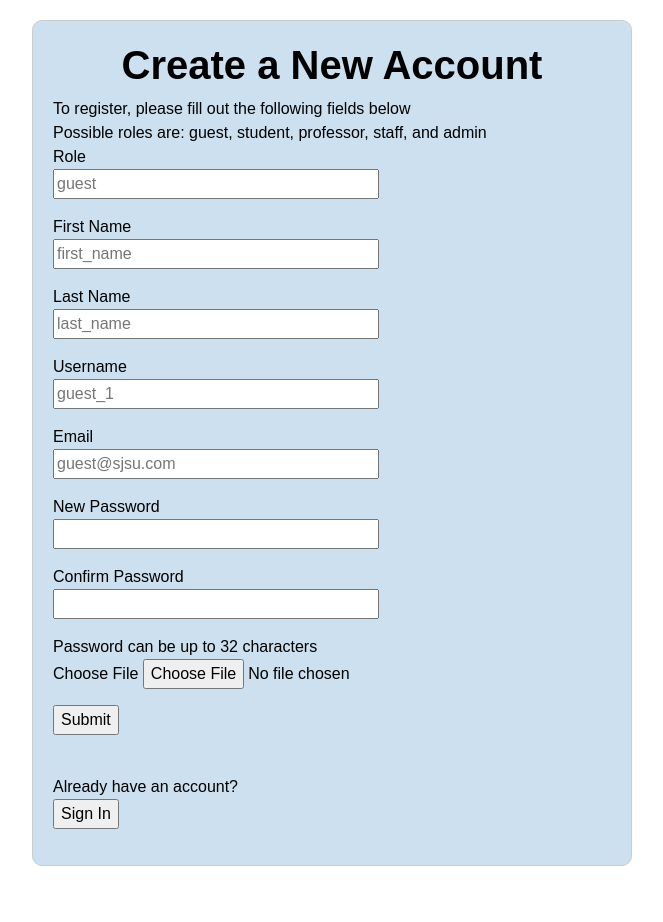
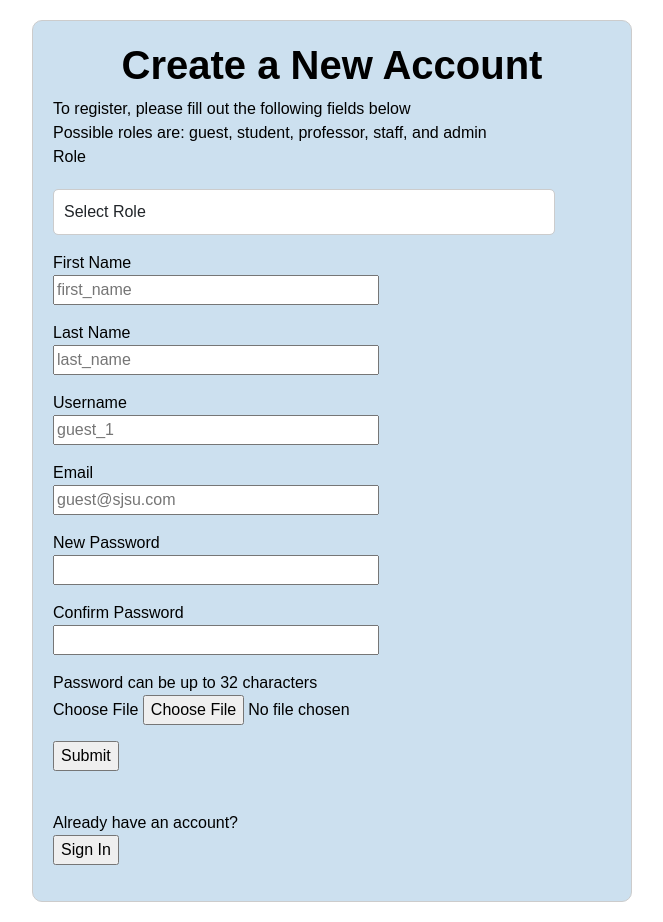
Before and after one commit to YueYingLee/VeriFace, a Flask app: page /register in a window 1280 px wide. Shown: the whole page, without its empty margins (308-971 px from the left). Before the commit the page ends 866 px from the top, so only its background shows below. Run offline with Flask 3, Linux system fonts and the light colour scheme; data comes from the database, SQL or seed files in the repository; both versions use the stored data as it was after the commit.

Commit message:
added drop doww menu for choosing role in register page

```diff
--- a/app/forms.py
+++ b/app/forms.py
@@ -2,7 +2,7 @@ from flask_wtf import FlaskForm
 from flask import render_template
 from wtforms import StringField, PasswordField, SubmitField, FileField, validators
 from wtforms.validators import DataRequired, EqualTo
-from wtforms.fields import DateField, TimeField
+from wtforms.fields import DateField, TimeField, SelectField
 from datetime import datetime
 
 class LoginForm(FlaskForm):
@@ -24,7 +24,18 @@ class RegisterForm(FlaskForm):
     lname = StringField('Last Name', validators=[DataRequired(), validators.Length(max=32)], render_kw={"placeholder": "last_name"})
     username = StringField('Username', validators=[DataRequired(), validators.Length(max=32)], render_kw={"placeholder": "guest_1"})
     email = StringField('Email', validators=[DataRequired(), validators.Length(max=32)], render_kw={"placeholder": "guest@sjsu.com"})
-    reg_role  = StringField('Role', validators=[DataRequired(), validators.Length(max=32)], render_kw={"placeholder": "guest"})
+    #reg_role  = StringField('Role', validators=[DataRequired(), validators.Length(max=32)], render_kw={"placeholder": "guest"})
+    reg_role = SelectField(
+        'Role',
+        validators=[DataRequired()],
+        choices=[
+            ('admin', 'Admin'),
+            ('staff', 'Staff'),
+            ('professor', 'Professor'),
+            ('student', 'Student'),
+            ('guest', 'Guest')
+        ]
+    )
     #check if new password and confirm password are equal to each other
     password = PasswordField('New Password', [DataRequired(), EqualTo('confirm', message='Passwords must match'), validators.Length(max=32)])
     file = FileField('Choose File')
--- a/app/templates/register.html
+++ b/app/templates/register.html
@@ -11,8 +11,18 @@
     {{form.hidden_tag()}}
 
     <body> Possible roles are: guest, student, professor, staff, and admin </body>
-    <p> {{form.reg_role.label}} <br>
-      {{form.reg_role(size=32)}}
+    <p> {{form.reg_role.label}}
+      <!--   {{form.reg_role(size=32)}}  --->
+      <div class="form-group"> </div>
+         <select id="reg_role" name="reg_role" class="form-control" required>
+             <option value="" disabled selected>Select Role</option>
+             <option value="guest">Guest</option>
+             <option value="student">Student</option>
+             <option value="professor">Professor</option>
+             <option value="staff">Staff</option>
+             <option value="admin">Admin</option>
+         </select>
+     </div>
 
    {%for error in form.reg_role.errors%}
    <span style="color: red;"> [{{error}}]</span>
```
Also changed, not shown: app/app.db.
